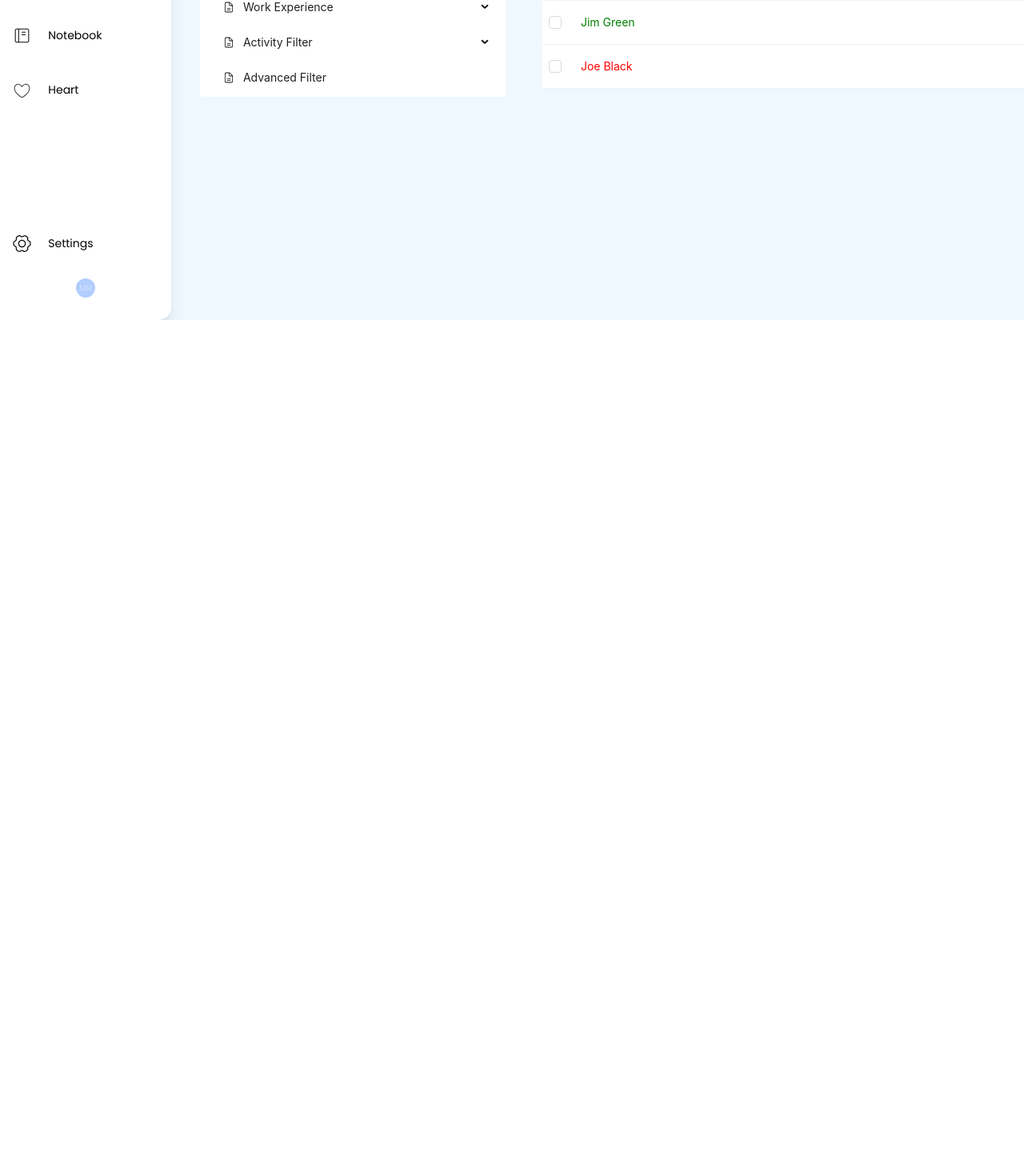
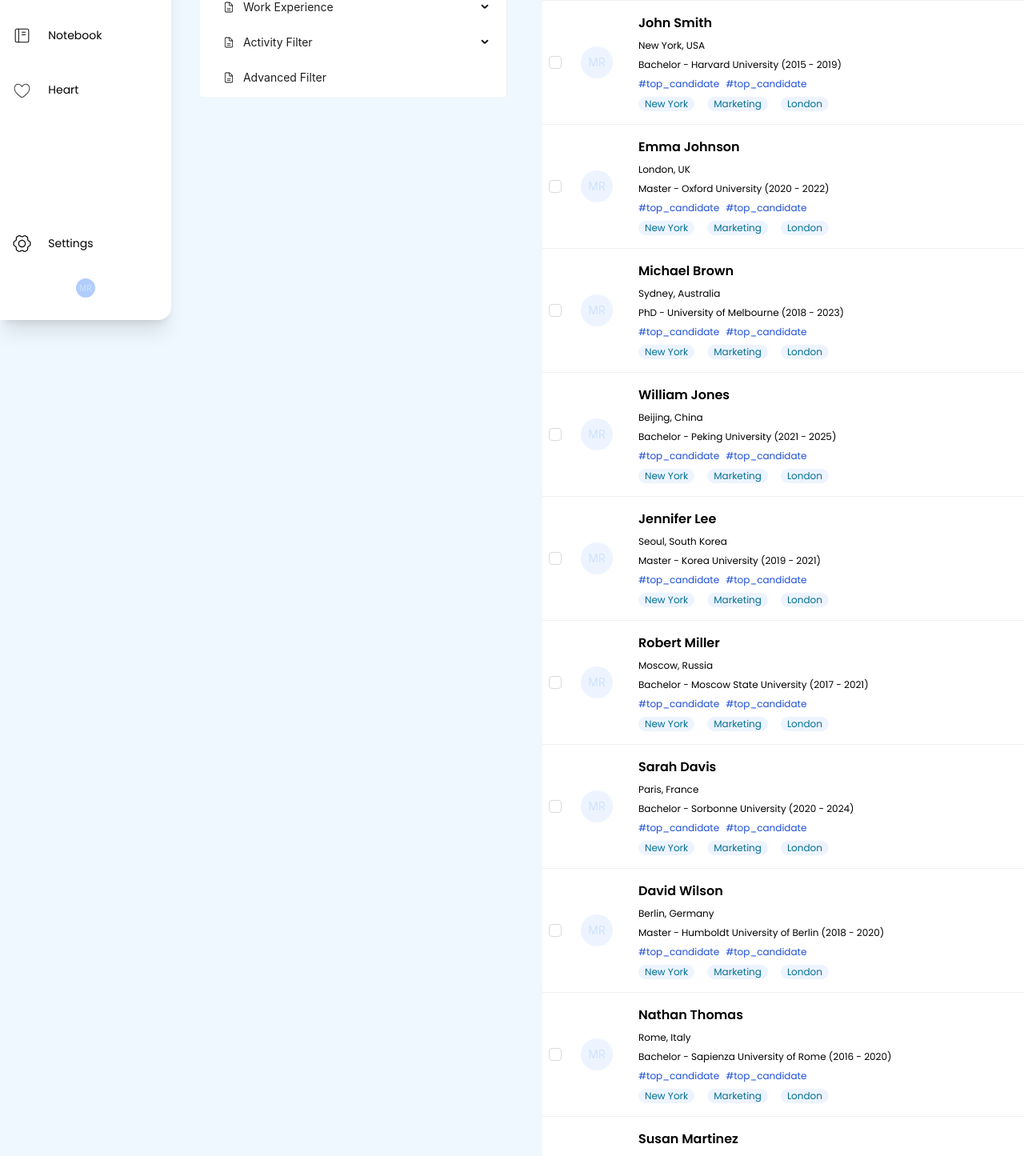
Before and after one commit to MostafaMahgoub/application-view, a React (Create React App) app: page / in a window 1280 px wide. Shown: the part 400-1845 px from the top of the page at 80% size. Before the commit the page ends 800 px from the top, so only its background shows below. Built offline with nearby package versions, Linux system fonts and the light colour scheme; what tailwindcss-scoped-groups would draw is missing.

Commit message:
Finish 90% of the CandidateCard

```diff
--- a/src/Content/Components/CandidateCard.tsx
+++ b/src/Content/Components/CandidateCard.tsx
@@ -46,7 +46,14 @@ function TagCard({ children }: TextProps) {
   );
 }
 
-function CandidateCard() {
+interface CandidateCardProps {
+    name: string;
+    country: string;
+    education: string;
+  }
+
+
+function CandidateCard({ name , country ,education }: CandidateCardProps) {
   return (
     <div className="flex flex-row gap-8">
       <Avatar
@@ -56,10 +63,10 @@ function CandidateCard() {
         MR
       </Avatar>
       <div className="flex flex-col gap-2">
-        <TextBase>Aaliyah Sanderson</TextBase>
-        <TextSmall>Riyadh, Saudi Arabia</TextSmall>
+        <TextBase>{name}</TextBase>
+        <TextSmall>{country}</TextSmall>
         <TextSmallLight>
-          Bachelor - Cambridge University (2023 - 2023)
+        {education}
         </TextSmallLight>
         <div className="flex flex-row gap-2">
           <TextSmallNormal>#top_candidate</TextSmallNormal>
--- a/src/Content/Components/Table.tsx
+++ b/src/Content/Components/Table.tsx
@@ -1,6 +1,13 @@
 import React from "react";
 import { Divider, Table } from "antd";
 import CandidateCard from "./CandidateCard";
+import jsonData from '../candidateData.json';
+
+interface Candidate {
+  name: string;
+  country: string;
+  education: string;
+}
 
 interface DataItem {
   key: string;
@@ -29,7 +36,7 @@ const columns = [
             </div>
           </div>
         </div>
-        <Divider type="vertical" className="self-center	" />
+        <Divider type="vertical" className="self-center" />
         <div className="flex gap-2">
           <span className="text-[#0B0B0B] text-sm font-normal font-poppins leading-6 break-words">
             Disqualified
@@ -47,28 +54,25 @@ const columns = [
   },
 ];
 
-const data: DataItem[] = [
-  {
-    key: "1",
-    Candidate: <CandidateCard />,
-  },
-  {
-    key: "2",
-    Candidate: <span style={{ color: "green" }}>Jim Green</span>,
-  },
-  {
-    key: "3",
-    Candidate: <span style={{ color: "red" }}>Joe Black</span>,
-  },
-];
+const candidates: Candidate[] = jsonData;
+
+
+const data: DataItem[] = candidates.map((candidate, index) => {
+  return {
+    key: String(index + 1),
+    Candidate: (
+      <CandidateCard
+        name={candidate.name}
+        country={candidate.country}
+        education={candidate.education}
+      />
+    ),
+  };
+});
 
 const rowSelection = {
   onChange: (selectedRowKeys: React.Key[], selectedRows: DataItem[]) => {
-    console.log(
-      `selectedRowKeys: ${selectedRowKeys}`,
-      "selectedRows: ",
-      selectedRows
-    );
+    console.log(`selectedRowKeys: ${selectedRowKeys}`, "selectedRows: ", selectedRows);
   },
 };
 
--- /dev/null
+++ b/src/Content/candidateData.json
@@ -0,0 +1,242 @@
+[
+    {
+      "name": "Aaliyah Sanderson",
+      "country": "Riyadh, Saudi Arabia",
+      "education": "Bachelor - Cambridge University (2023 - 2023)"
+    },
+    {
+      "name": "John Smith",
+      "country": "New York, USA",
+      "education": "Bachelor - Harvard University (2015 - 2019)"
+    },
+    {
+      "name": "Emma Johnson",
+      "country": "London, UK",
+      "education": "Master - Oxford University (2020 - 2022)"
+    },
+    {
+      "name": "Michael Brown",
+      "country": "Sydney, Australia",
+      "education": "PhD - University of Melbourne (2018 - 2023)"
+    },
+    {
+      "name": "William Jones",
+      "country": "Beijing, China",
+      "education": "Bachelor - Peking University (2021 - 2025)"
+    },
+    {
+      "name": "Jennifer Lee",
+      "country": "Seoul, South Korea",
+      "education": "Master - Korea University (2019 - 2021)"
+    },
+    {
+      "name": "Robert Miller",
+      "country": "Moscow, Russia",
+      "education": "Bachelor - Moscow State University (2017 - 2021)"
+    },
+    {
+      "name": "Sarah Davis",
+      "country": "Paris, France",
+      "education": "Bachelor - Sorbonne University (2020 - 2024)"
+    },
+    {
+      "name": "David Wilson",
+      "country": "Berlin, Germany",
+      "education": "Master - Humboldt University of Berlin (2018 - 2020)"
+    },
+    {
+      "name": "Nathan Thomas",
+      "country": "Rome, Italy",
+      "education": "Bachelor - Sapienza University of Rome (2016 - 2020)"
+    },
+    {
+      "name": "Susan Martinez",
+      "country": "Madrid, Spain",
+      "education": "Bachelor - Complutense University of Madrid (2022 - 2026)"
+    },
+    {
+      "name": "Elizabeth Anderson",
+      "country": "Istanbul, Turkey",
+      "education": "Bachelor - Istanbul University (2019 - 2023)"
+    },
+    {
+      "name": "James Martinez",
+      "country": "Mexico City, Mexico",
+      "education": "Master - National Autonomous University of Mexico (2017 - 2019)"
+    },
+    {
+      "name": "Carol Roberts",
+      "country": "Bogota, Colombia",
+      "education": "Bachelor - University of Los Andes, Colombia (2015 - 2019)"
+    },
+    {
+      "name": "Patricia Young",
+      "country": "Rio de Janeiro, Brazil",
+      "education": "Bachelor - Federal University of Rio de Janeiro (2020 - 2024)"
+    },
+    {
+      "name": "Jennifer Thompson",
+      "country": "Ottawa, Canada",
+      "education": "Bachelor - University of Ottawa (2018 - 2022)"
+    },
+    {
+      "name": "Mark Moore",
+      "country": "Toronto, Canada",
+      "education": "Master - University of Toronto (2016 - 2018)"
+    },
+    {
+      "name": "Sharon Lewis",
+      "country": "Vancouver, Canada",
+      "education": "Bachelor - University of British Columbia (2022 - 2026)"
+    },
+    {
+      "name": "Margaret Martin",
+      "country": "Montreal, Canada",
+      "education": "Bachelor - McGill University (2020 - 2024)"
+    },
+    {
+      "name": "Richard Rodriguez",
+      "country": "Mexico City, Mexico",
+      "education": "PhD - National Autonomous University of Mexico (2010 - 2014)"
+    },
+    {
+      "name": "Linda Campbell",
+      "country": "Santiago, Chile",
+      "education": "Bachelor - University of Chile (2018 - 2022)"
+    },
+    {
+      "name": "George Thompson",
+      "country": "Bogota, Colombia",
+      "education": "Master - University of Los Andes, Colombia (2017 - 2019)"
+    },
+    {
+      "name": "Ronald Edwards",
+      "country": "Sao Paulo, Brazil",
+      "education": "Bachelor - University of Sao Paulo (2016 - 2020)"
+    },
+    {
+      "name": "Jacob Roberts",
+      "country": "Buenos Aires, Argentina",
+      "education": "Bachelor - University of Buenos Aires (2022 - 2026)"
+    },
+    {
+      "name": "Maria Martinez",
+      "country": "Lima, Peru",
+      "education": "Bachelor - Pontifical Catholic University of Peru (2020 - 2024)"
+    },
+    {
+      "name": "Daniel Wilson",
+      "country": "Quito, Ecuador",
+      "education": "Bachelor - Central University of Ecuador (2018 - 2022)"
+    },
+    {
+      "name": "Matthew Johnson",
+      "country": "Caracas, Venezuela",
+      "education": "Bachelor - Central University of Venezuela (2016 - 2020)"
+    },
+    {
+      "name": "Ashley Brown",
+      "country": "Managua, Nicaragua",
+      "education": "Bachelor - National Autonomous University of Nicaragua (2022 - 2026)"
+    },
+    {
+      "name": "Jessica Davis",
+      "country": "San Jose, Costa Rica",
+      "education": "Bachelor - University of Costa Rica (2020 - 2024)"
+    },
+    {
+      "name": "Sarah Miller",
+      "country": "Panama City, Panama",
+      "education": "Bachelor - University of Panama (2018 - 2022)"
+    },
+    {
+      "name": "David Anderson",
+      "country": "Tegucigalpa, Honduras",
+      "education": "Bachelor - National Autonomous University (2016 - 2020)"
+    },
+    {
+      "name": "Elizabeth Rodriguez",
+      "country": "San Salvador, El Salvador",
+      "education": "Bachelor - University of El Salvador (2022 - 2026)"
+    },
+    {
+      "name": "James Wilson",
+      "country": "Managua, Nicaragua",
+      "education": "Master - National Autonomous University of Nicaragua (2014 - 2016)"
+    },
+    {
+      "name": "Jack Thompson",
+      "country": "San Jose, Costa Rica",
+      "education": "Bachelor - University of Costa Rica (2020 - 2024)"
+    },
+    {
+      "name": "Amy Martinez",
+      "country": "Panama City, Panama",
+      "education": "Bachelor - University of Panama (2018 - 2022)"
+    },
+    {
+      "name": "Raymond Edwards",
+      "country": "Tegucigalpa, Honduras",
+      "education": "Bachelor - National Autonomous University (2016 - 2020)"
+    },
+    {
+      "name": "Karen Taylor",
+      "country": "San Salvador, El Salvador",
+      "education": "Bachelor - University of El Salvador (2022 - 2026)"
+    },
+    {
+      "name": "Nicole Johnson",
+      "country": "Guatemala City, Guatemala",
+      "education": "Bachelor - Universidad de San Carlos de Guatemala (2020 - 2024)"
+    },
+    {
+      "name": "Adam Moore",
+      "country": "Belize City, Belize",
+      "education": "Bachelor - University of Belize (2018 - 2022)"
+    },
+    {
+      "name": "Joseph Lee",
+      "country": "Kingston, Jamaica",
+      "education": "Bachelor - University of the West Indies (2016 - 2020)"
+    },
+    {
+      "name": "Daniel Anderson",
+      "country": "Port-au-Prince, Haiti",
+      "education": "Bachelor - State University of Haiti (2022 - 2026)"
+    },
+    {
+      "name": "Lisa Smith",
+      "country": "Santo Domingo, Dominican Republic",
+      "education": "Bachelor - Universidad Autonoma de Santo Domingo (2020 - 2024)"
+    },
+    {
+      "name": "Nicholas Young",
+      "country": "San Juan, Puerto Rico",
+      "education": "Bachelor - University of Puerto Rico (2018 - 2022)"
+    },
+    {
+      "name": "Victor Williams",
+      "country": "Bridgetown, Barbados",
+      "education": "Bachelor - University of the West Indies (2016 - 2020)"
+    },
+    {
+      "name": "Sarah Davis",
+      "country": "Castries, Saint Lucia",
+      "education": "Bachelor - University of the West Indies (2022 - 2026)"
+    },
+    {
+      "name": "Jennifer Thompson",
+      "country": "Kingstown, Saint Vincent and the Grenadines",
+      "education": "Bachelor - University of the West Indies (2020 - 2024)"
+    },
+    {
+      "name": "Michael Brown",
+      "country": "Port of Spain, Trinidad and Tobago",
+      "education": "Bachelor - University of the West Indies (2018 - 2022)"
+    },
+    {
+      "name": "David Wilson",
+      "country": "Roseau, Dominica",
+      "education": "Bachelor - University of the West Indies (2016 - 2020)"
+    }
+]
```
Lines whose indentation alone changed are shown as unchanged.
